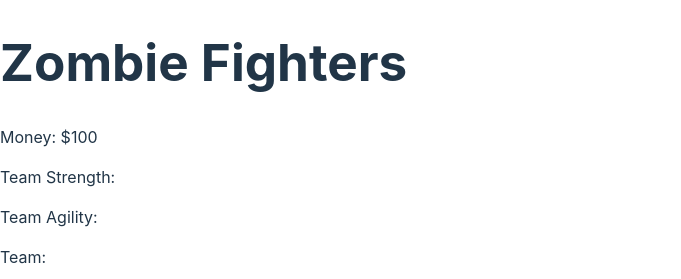
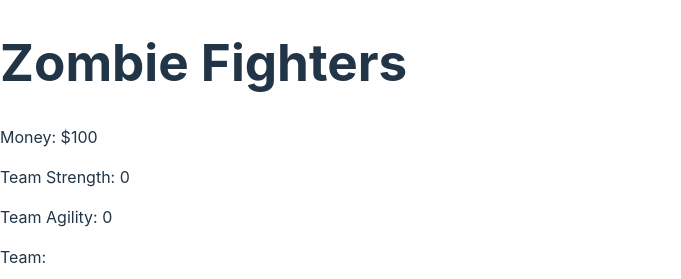
Before and after one commit to matthew-estes/react-state-management-lab, a React (Vite) app: page / in a window 1280 px wide. Shown: the top 279 px of the page, without its empty margins (0-681 px from the left). Built offline with nearby package versions, Linux system fonts and the light colour scheme.

Commit message:
update UI with totalStrength and totalAgility

```diff
--- a/src/App.jsx
+++ b/src/App.jsx
@@ -92,8 +92,8 @@ function App() {
     <>
       <h1>Zombie Fighters</h1>
       <p>Money: ${money} </p>
-      <p>Team Strength:</p>
-      <p>Team Agility:</p>
+      <p>Team Strength: {totalStrength}</p>
+      <p>Team Agility: {totalAgility}</p>
       <p>Team:</p>
       {team.map((fighter, index) => (
         <ul key={index}>
```
